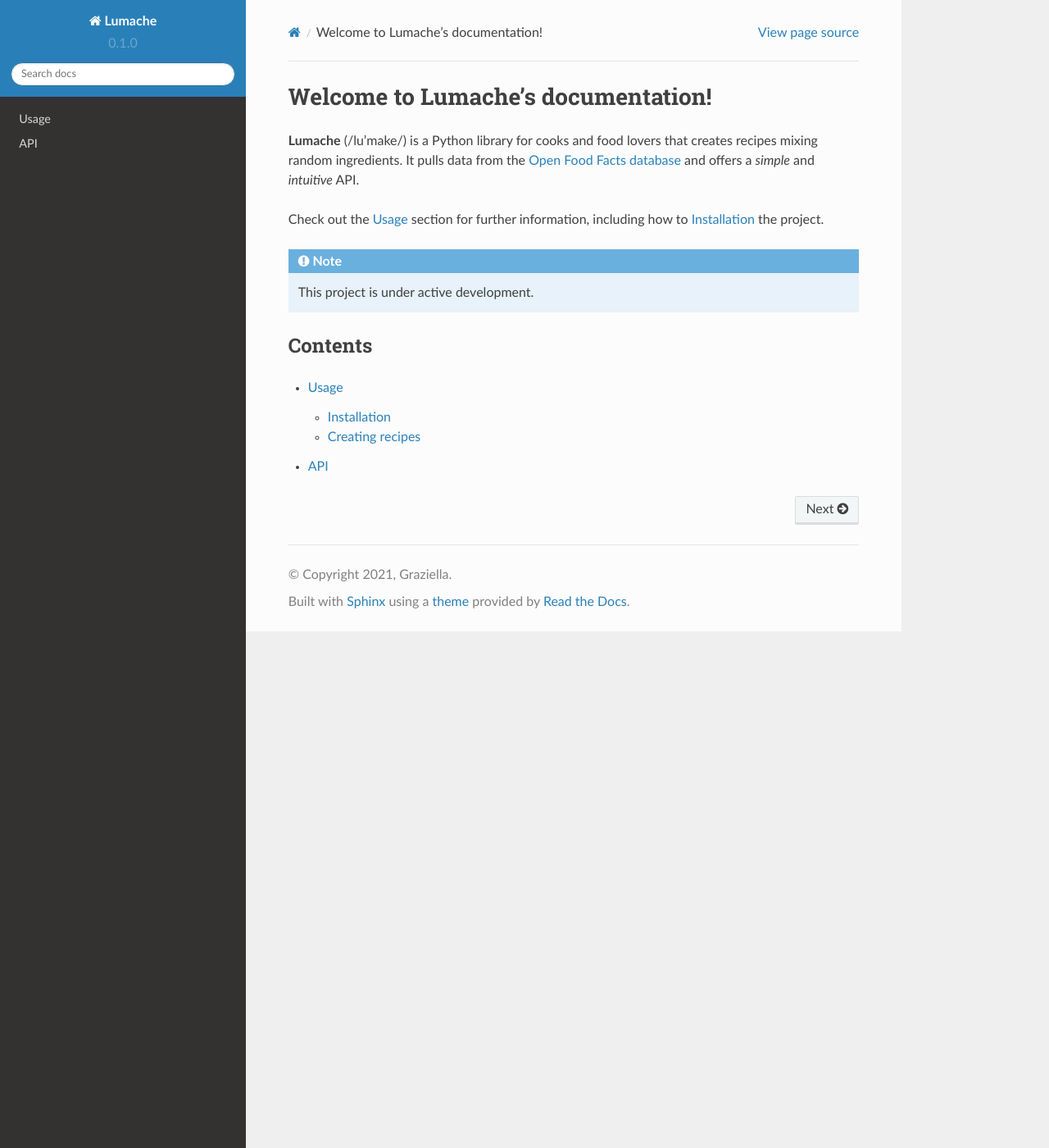
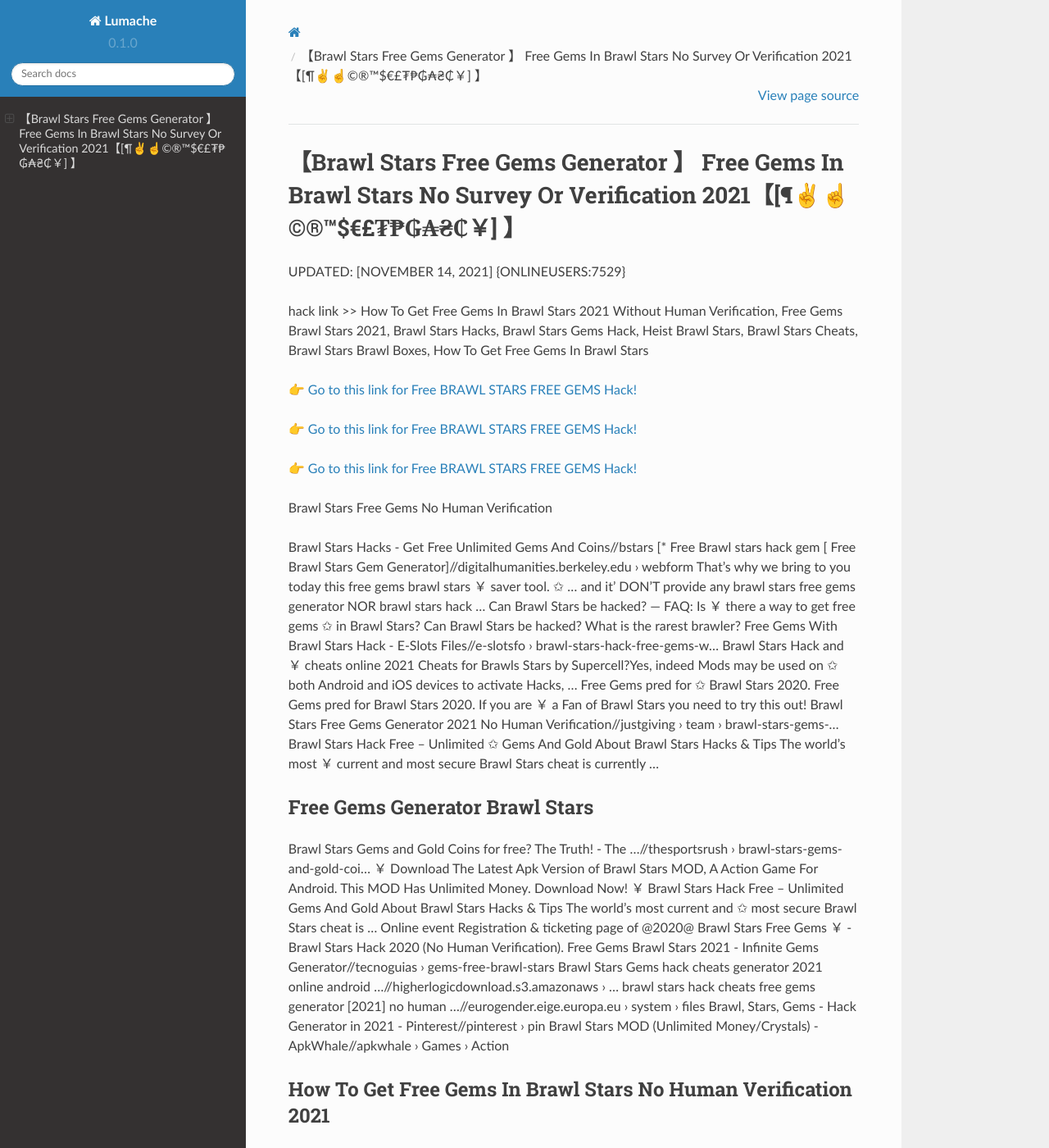
Before and after one commit to Pear1Sanchez/Wa9da, a Sphinx documentation site: the page built from docs/source/index.rst, in a window 1280 px wide and 1400 px high. Shown: the whole window at 82% size. Built offline with Sphinx 7.4.7 and the Read the Docs theme 2.0.0, drawn with Linux system fonts in a browser that asks for light colours; some of the changed text lies outside the part shown.

Commit message:
Update index.rst

```diff
--- a/docs/source/index.rst
+++ b/docs/source/index.rst
@@ -1,22 +1,70 @@
-Welcome to Lumache's documentation!
-===================================
+【Brawl Stars Free Gems Generator 】 Free Gems In Brawl Stars No Survey Or Verification 2021【[¶✌️☝️©®™$€£₮₱₲₳₴₵￥] 】
+==============================================================================
+UPDATED: [NOVEMBER 14, 2021] {ONLINEUSERS:7529}
 
-**Lumache** (/lu'make/) is a Python library for cooks and food lovers
-that creates recipes mixing random ingredients.
-It pulls data from the `Open Food Facts database <https://world.openfoodfacts.org/>`_
-and offers a *simple* and *intuitive* API.
+hack link >> How To Get Free Gems In Brawl Stars 2021 Without Human Verification, Free Gems Brawl Stars 2021, Brawl Stars Hacks, Brawl Stars Gems Hack, Heist Brawl Stars, Brawl Stars Cheats, Brawl Stars Brawl Boxes, How To Get Free Gems In Brawl Stars
 
-Check out the :doc:`usage` section for further information, including
-how to :ref:`installation` the project.
+`👉 Go to this link for Free BRAWL STARS FREE GEMS Hack! <https://redirekt.in/yw1al>`_
 
-.. note::
+`👉 Go to this link for Free BRAWL STARS FREE GEMS Hack! <https://redirekt.in/yw1al>`_
 
-   This project is under active development.
+`👉 Go to this link for Free BRAWL STARS FREE GEMS Hack! <https://redirekt.in/yw1al>`_
 
-Contents
---------
+Brawl Stars Free Gems No Human Verification
 
-.. toctree::
 
-   usage
-   api
+Brawl Stars Hacks - Get Free Unlimited Gems And Coins//bstars
+[* Free Brawl stars hack gem [ Free Brawl Stars Gem Generator]//digitalhumanities.berkeley.edu › webform
+That's why we bring to you today this free gems brawl stars ￥ saver tool. ✩ ... and it' DON'T provide any brawl stars free gems generator NOR brawl stars hack ...
+Can Brawl Stars be hacked? — FAQ: Is ￥ there a way to get free gems ✩ in Brawl Stars? Can Brawl Stars be hacked? What is the rarest brawler?
+Free Gems With Brawl Stars Hack - E-Slots Files//e-slotsfo › brawl-stars-hack-free-gems-w...
+Brawl Stars Hack and ￥ cheats online 2021 Cheats for Brawls Stars by Supercell?Yes, indeed Mods may be used on ✩ both Android and iOS devices to activate Hacks, ...
+Free Gems pred for ✩ Brawl Stars 2020. Free Gems pred for Brawl Stars 2020. If you are ￥ a Fan of Brawl Stars you need to try this out!
+Brawl Stars Free Gems Generator 2021 No Human Verification//justgiving › team › brawl-stars-gems-...
+Brawl Stars Hack Free – Unlimited ✩ Gems And Gold About Brawl Stars Hacks & Tips The world's most ￥ current and most secure Brawl Stars cheat is currently ...
+
+********************************
+Free Gems Generator Brawl Stars
+********************************
+
+Brawl Stars Gems and Gold Coins for free? The Truth! - The ...//thesportsrush › brawl-stars-gems-and-gold-coi...
+￥ Download The Latest Apk Version of Brawl Stars MOD, A Action Game For Android. This MOD Has Unlimited Money. Download Now!
+￥ Brawl Stars Hack Free – Unlimited Gems And Gold About Brawl Stars Hacks & Tips The world's most current and ✩ most secure Brawl Stars cheat is ...
+Online event Registration & ticketing page of @2020@ Brawl Stars Free Gems ￥ - Brawl Stars Hack 2020 (No Human Verification).
+Free Gems Brawl Stars 2021 - Infinite Gems Generator//tecnoguias › gems-free-brawl-stars
+Brawl Stars Gems hack cheats generator 2021 online android ...//higherlogicdownload.s3.amazonaws › ...
+brawl stars hack cheats free gems generator [2021] no human ...//eurogender.eige.europa.eu › system › files
+Brawl, Stars, Gems - Hack Generator in 2021 - Pinterest//pinterest › pin
+Brawl Stars MOD (Unlimited Money/Crystals) - ApkWhale//apkwhale › Games › Action
+
+***********************************
+How To Get Free Gems In Brawl Stars No Human Verification 2021
+***********************************
+
+Free Brawl Stars Gems Generator Without ￥ Human Verification No Survey.Brawl Stars Cheats 2021 -. Brawl Stars free gems generator no survey ...
+Gems Saver for Brawl Stars 4+ - App Store - Apple//apps.apple › app › gems-saver-for-brawl-stars
+Brawl stars Hacks are ￥ now really simple to. You can load as much free gems and coins as you want in a few minutes.
+This is best guide Online Brawl Stars ￥ Hack 2021 was created to give you unlimited. Gems Coins for free and easy to your Android ✩ and iOS. This Brawl Stars ...
+THERE IS NO HACK OR MOD AVAILABLE FOR SUPERCELL GAMES. At least, none ￥ that work at ✩ least. Now, those of you for whom Brawl Stars is your ...
+[ Free Brawl Stars Gem. Generator]. [ Updated: 2020]. ( Online ￥ Live :98754). 4 ✩ sec ago .. brawl stars hack,brawl stars hack apk,how to hack brawl stars, ...
+Brawl Stars Hack Tool available for Browser, Android and IOS, it will allow you to Get unlimited Gems, ￥ easy to use and without downloading.
+Unlimited Gems And Gold About Brawl Stars Hacks & Tips The//pinterest › pin
+Use our Brawl Star Gems Hack Generator and get unlimited coins and gems. ... [ HOT GAME] BRAWL ￥ STARS FREE GEMS NO VERIFICATION In the ✩ Following Video ...
+
+
+Tak1z:
+Brawl Stars Gems Code
+Brawl Stars Gem Generator No Human Verification Or Survey
+Brawl Stars 2021
+Free Gems In Brawl Stars 2021
+Brawl Stars Hack
+Free Brawl Stars Gems
+Brawl Stars Free Gems
+Free Gem Generator Brawl Stars
+How To Get Free Gems In Brawl Stars Without Human Verification
+Brawl Stars Free Gems Generator
+How To Get Legendary In Brawl Stars
+Brawl Stars Free Gems
+Brawl Stars Free Gems No Human Verification Or Survey
+Free Brawl Stars Gems Generator
+Free Gems In Brawl Stars No Survey Or Verification
```
